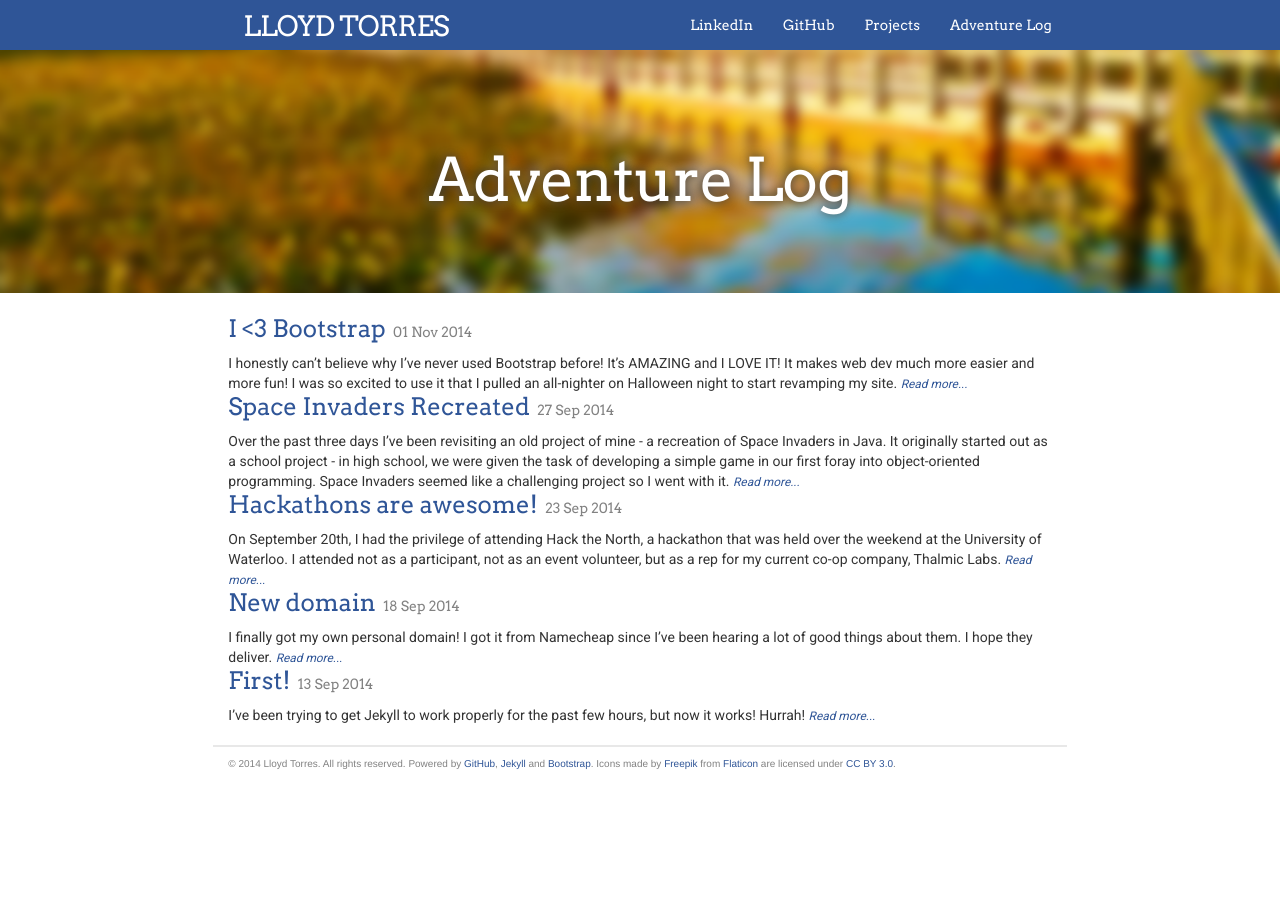
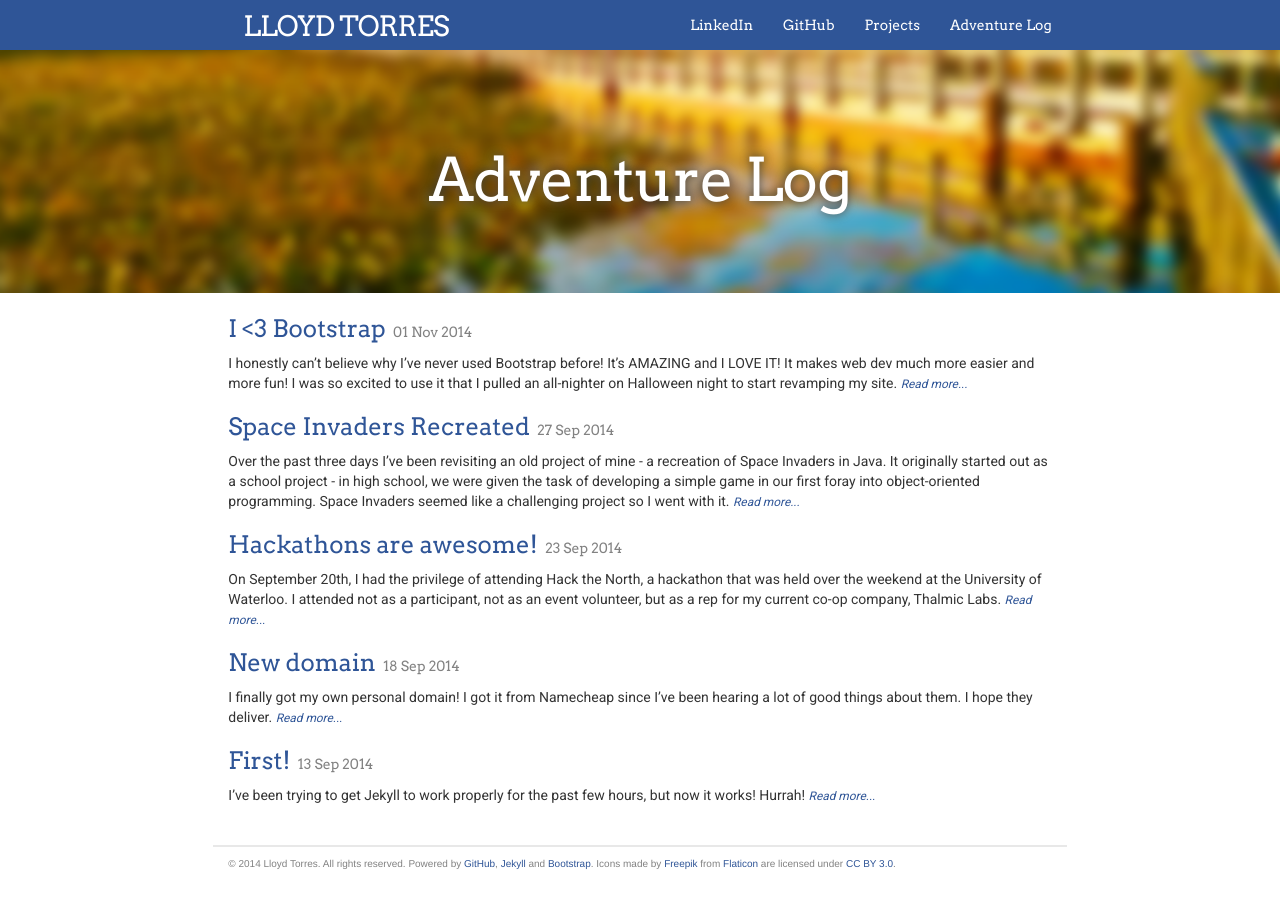
Before and after one commit to lloydtorres/lloydtorres.github.io, a Jekyll site: the page built from log.md, in a window 1280 px wide. Built offline with Jekyll 4.4.1, drawn with Linux system fonts in a browser that asks for light colours; nearby versions of some CDN libraries.

Commit message:
Fix spacing in Adventure Log

```diff
--- a/_sass/_layout.scss
+++ b/_sass/_layout.scss
@@ -166,6 +166,10 @@
     a:link {
         color: $mignonic-blue;
     }
+}
+
+.post-blurb {
+    padding-bottom: 20px;
 }
 
 .post-list {
--- a/log.md
+++ b/log.md
@@ -11,7 +11,7 @@ permalink: /log/
             <h2>
                 <a class="page-heading" href="{{ post.url | prepend: site.baseurl }}">{{ post.title }}</a> <span class="post-meta">{{ post.date | date_to_string }}</span>
             </h2>
-            <p class="text">{{ post.excerpt | strip_html }} <a href="{{ post.url }}"><i><small>Read more...</small></i></a></p>
+            <p class="post-blurb">{{ post.excerpt | strip_html }} <a href="{{ post.url }}"><i><small>Read more...</small></i></a></p>
         </li>
     {% endfor %}
 </ul>
```
